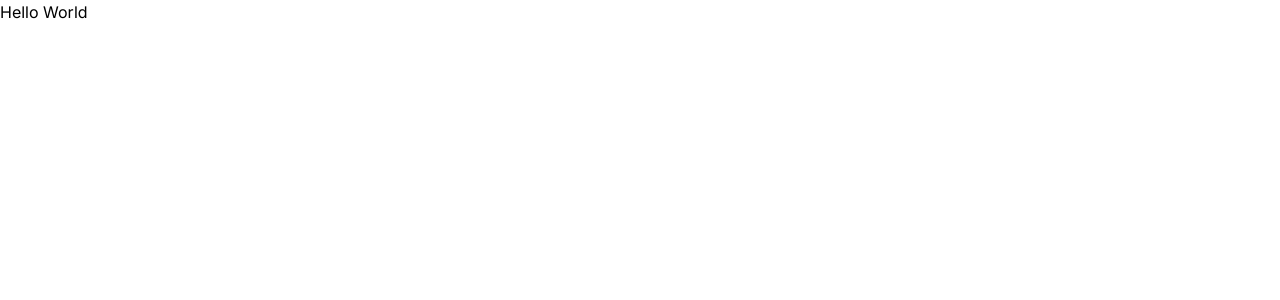
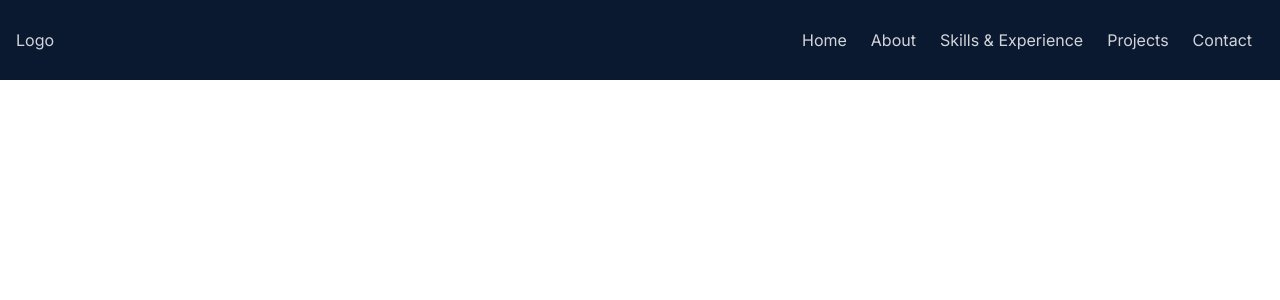
Before and after one commit to sandeepsuri/portfolio, a Next.js app in the folder portfolio/: page / in a window 1280 px wide. Shown: the top 300 px of the page. Built offline with nearby package versions, Linux system fonts and the light colour scheme.

Commit message:
feat(wip): navbar created

```diff
--- a/portfolio/package.json
+++ b/portfolio/package.json
@@ -19,6 +19,7 @@
     "postcss": "8.4.24",
     "react": "18.2.0",
     "react-dom": "18.2.0",
+    "react-icons": "^4.10.1",
     "tailwindcss": "3.3.2",
     "typescript": "5.1.3"
   }
--- a/portfolio/src/app/globals.css
+++ b/portfolio/src/app/globals.css
@@ -1,6 +1,8 @@
 @tailwind base;
 @tailwind components;
 @tailwind utilities;
+
+@import url("https://fonts.googleapis.com/css?family=Roboto")
 
 :root {
   /* --foreground-rgb: 0, 0, 0;
@@ -17,11 +19,21 @@
 }
 
 body {
-  color: rgb(var(--foreground-rgb));
+  /* color: rgb(var(--foreground-rgb));
   background: linear-gradient(
       to bottom,
       transparent,
       rgb(var(--background-end-rgb))
     )
-    rgb(var(--background-start-rgb));
+    rgb(var(--background-start-rgb)); */
 }
+
+@layer base {
+  body {
+    @apply font-[Roboto]
+  }
+  li {
+    @apply px-3;
+    @apply cursor-pointer;
+  }
+}
--- a/portfolio/src/app/page.tsx
+++ b/portfolio/src/app/page.tsx
@@ -1,7 +1,11 @@
+import { Navbar } from '@/components/navbar'
 import Image from 'next/image'
 
 export default function Home() {
   return (
-    <div>Hello World</div>
+    <div>
+      <Navbar />
+      <h1 className='text-2xl font-bold'>Hello World</h1>
+    </div>
   )
 }
--- /dev/null
+++ b/portfolio/src/components/navbar.tsx
@@ -0,0 +1,39 @@
+"use client"
+import React, { useState } from 'react'
+import { FaBars, FaTimes } from 'react-icons/fa'
+
+export const Navbar = () => {
+    const [navbar, setNavbar] = useState(false)
+    const hamburgerClick = () => setNavbar(!navbar)
+
+    return(
+        <div className='fixed w-full h-[80px] flex justify-between items-center px-4 bg-[#0a192f] text-gray-300'>
+            <div>
+                Logo
+            </div>
+
+            {/* Nav Menu - Desktop */}
+            <ul className='hidden md:flex'>
+                <li>Home</li>
+                <li>About</li>
+                <li>Skills & Experience</li>
+                <li>Projects</li>
+                <li>Contact</li>
+            </ul>
+
+            {/* Nav Menu - Hamburger, Hide for now*/}
+            <div onClick={hamburgerClick} className='md:hidden z-10'>
+                {!navbar ? <FaBars /> : <FaTimes />}
+            </div>
+            {/* Nav Menu - Mobile, Hide for now*/}
+            <ul className={!navbar ? 'hidden' : 'absolute top-0 left-0 w-full h-screen bg-[#0a192f] flex flex-col justify-center items-center'} >
+                <li className='py-6 text-4xl'>Home</li>
+                <li className='py-6 text-4xl'>About</li>
+                <li className='py-6 text-4xl'>Skills and Experience</li>
+                <li className='py-6 text-4xl'>Projects</li>
+                <li className='py-6 text-4xl'>Contact</li>
+            </ul>
+            {/* Social Icons */}
+        </div>
+    )
+}
```
Also changed, not shown: 1 other file (tests, documents, lock files or other folders).
